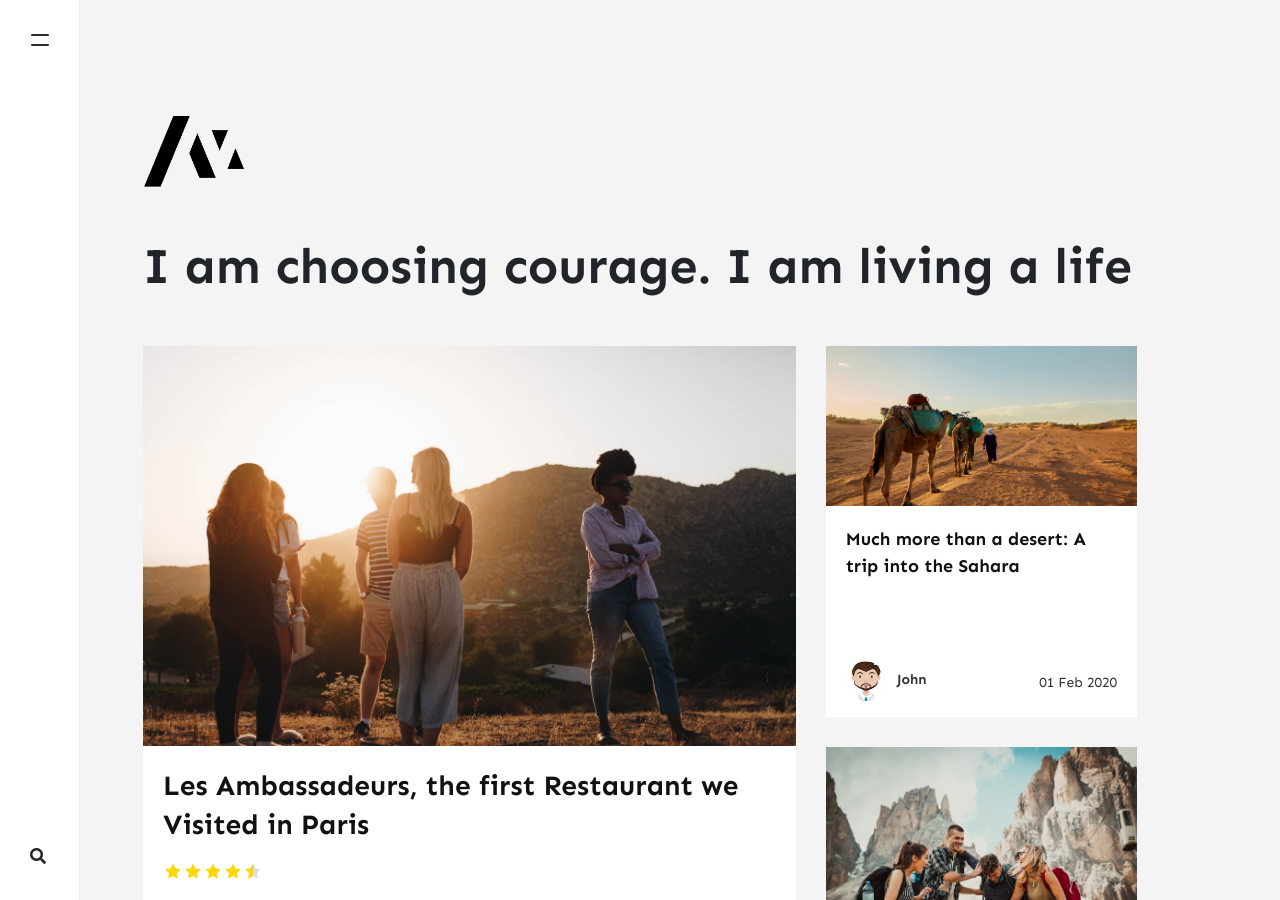
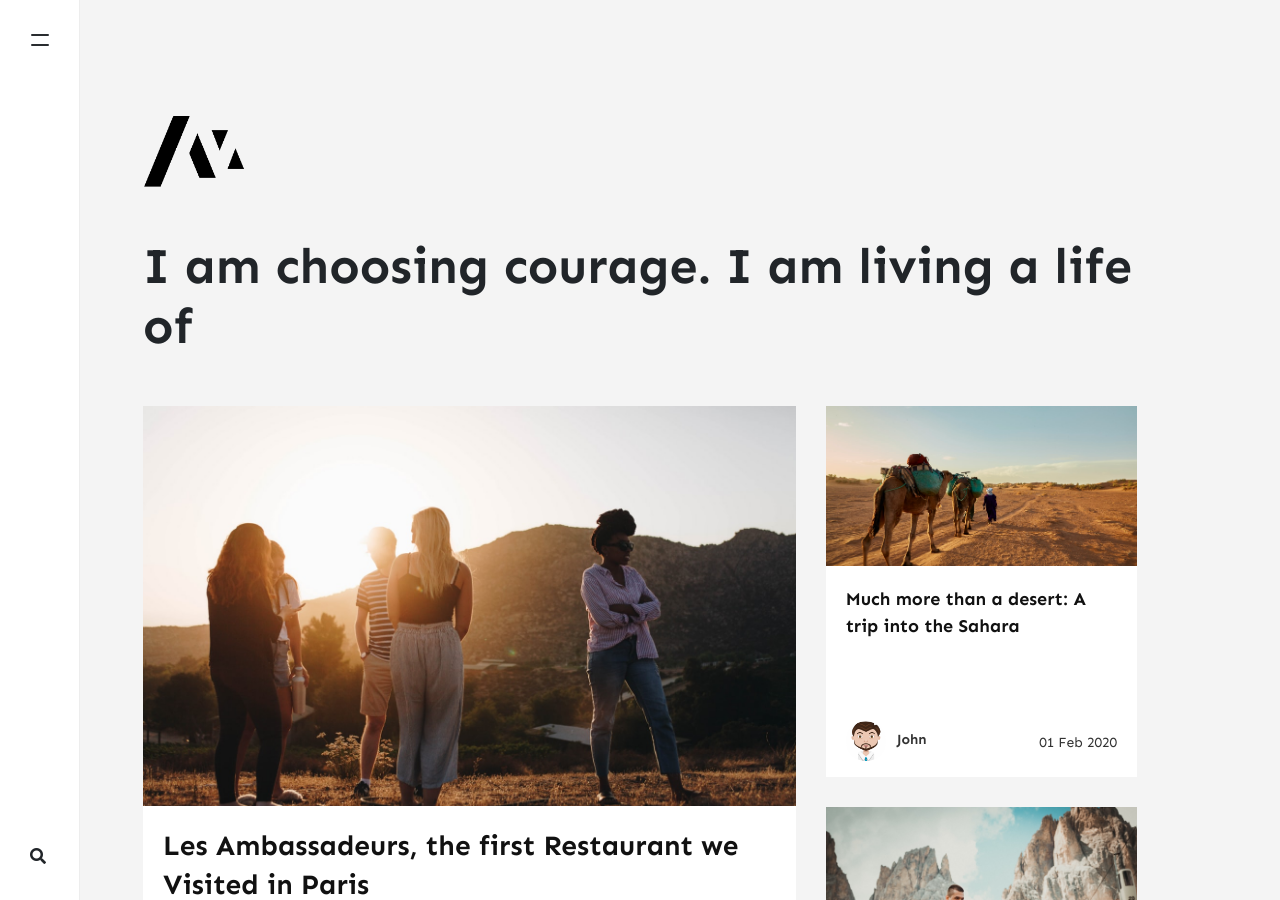
Before and after one commit to stackbit-projects/pleasant-squid-d6115, a Jekyll site: the page built from index.html, in a window 1280 px wide and 900 px high. Built offline with Jekyll 4.4.1, drawn with Linux system fonts in a browser that asks for light colours; nearby versions of some CDN libraries; the list of posts is cut into pages by our own code; comment, search, counter and statistics services are not loaded.

```diff
--- a/_config.yml
+++ b/_config.yml
@@ -1,7 +1,7 @@
 name: Memoirs
 title: Memoirs
 description: >-
-  I am choosing courage. I am living a life
+  I am choosing courage. I am living a life of
 logo: assets/images/logo.png
 favicon: assets/images/logo.png
 baseurl: ''
```
